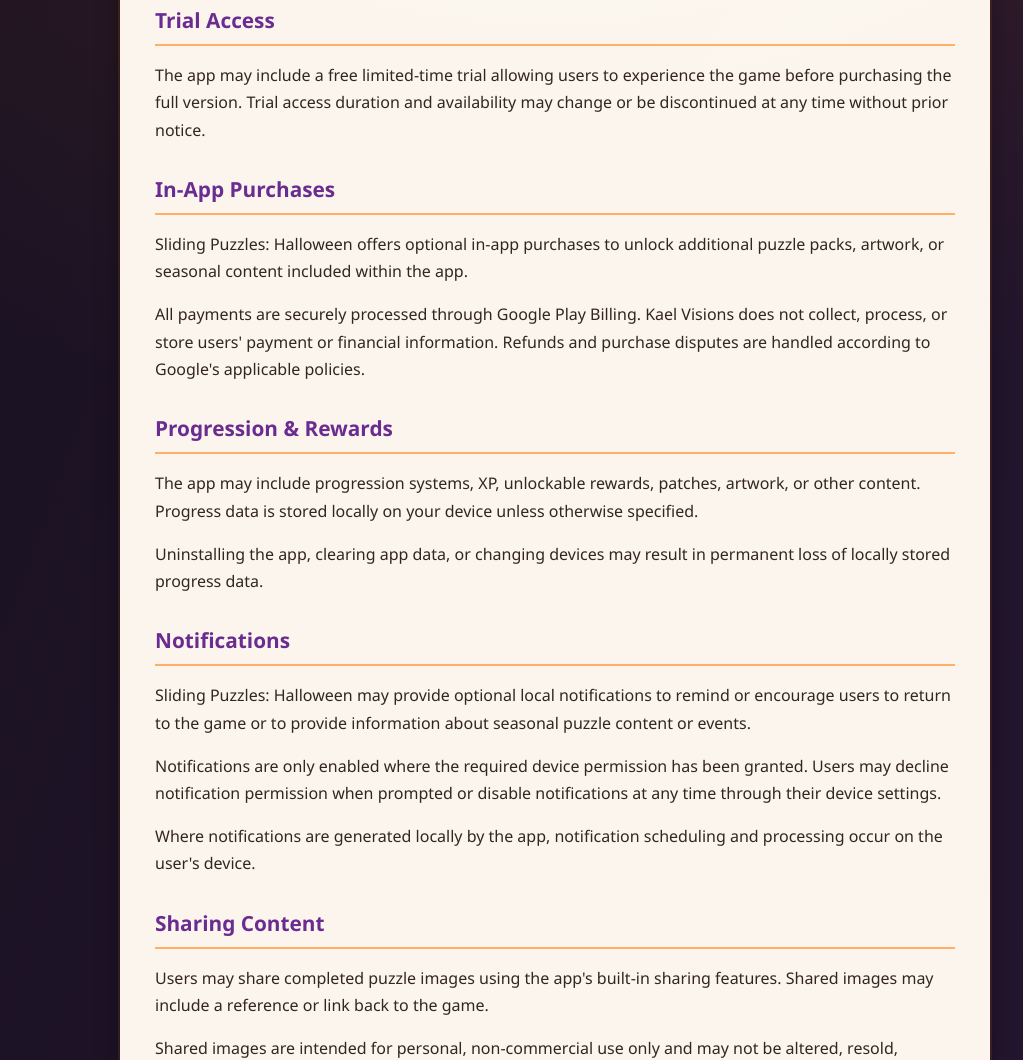
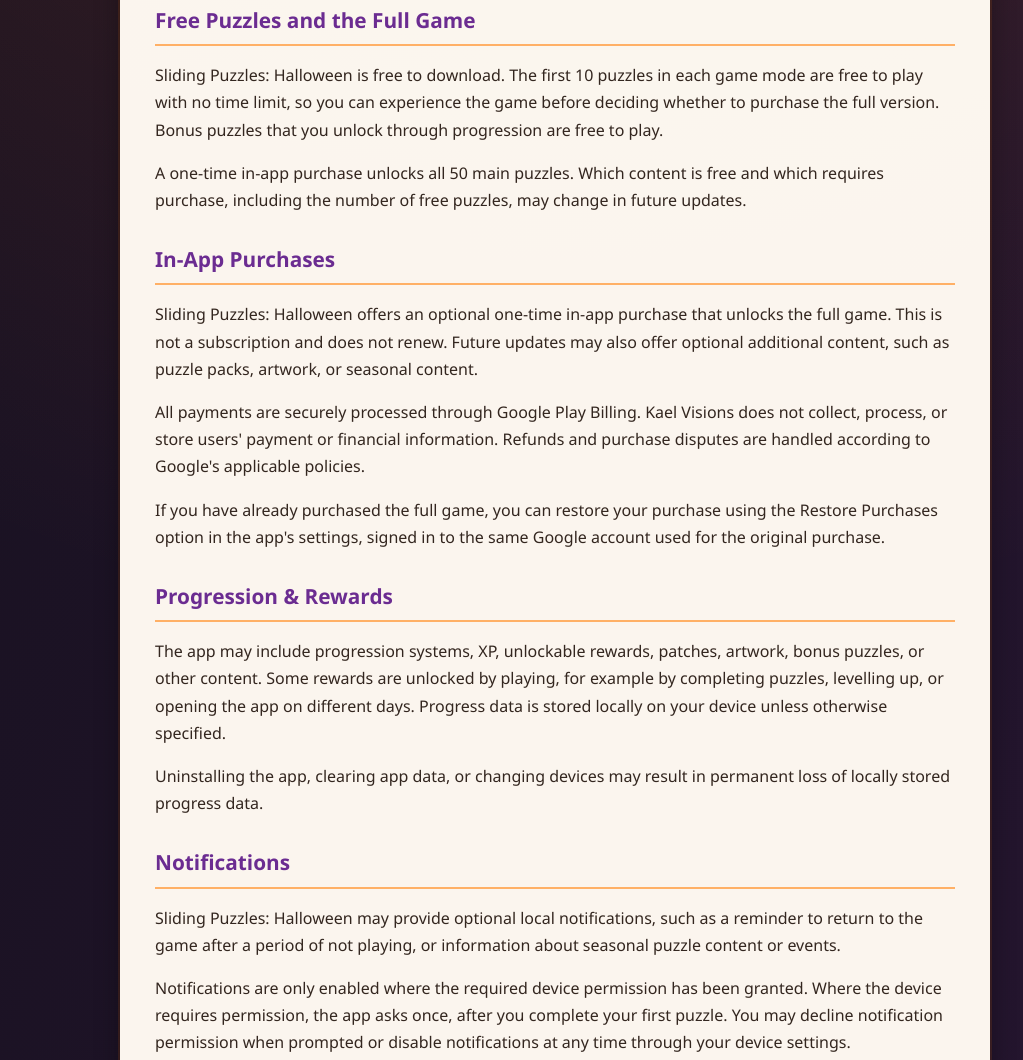
Before and after one commit to kael-visions/sliding-puzzles-halloween-terms, a plain HTML site: page index.html in a window 1280 px wide. Shown: the part 772-1832 px from the top of the page, without its empty margins (85-1108 px from the left). Drawn offline with Linux system fonts and the light colour scheme.

Commit message:
index.html

```diff
--- a/index.html
+++ b/index.html
@@ -111,7 +111,7 @@ content="Terms and Conditions for Sliding Puzzles: Halloween by Kael Visions."
 <h1>Terms &amp; Conditions for Sliding Puzzles: Halloween</h1>
 
 <div class="effective-date">
-  Effective Date: September 2026
+  Effective Date: October 2026
 </div>
 
 <p>
@@ -152,21 +152,28 @@ content="Terms and Conditions for Sliding Puzzles: Halloween by Kael Visions."
   owners' licences and terms.
 </p>
 
-<h2>Trial Access</h2>
+<h2>Free Puzzles and the Full Game</h2>
 
 <p>
-  The app may include a free limited-time trial allowing users to
-  experience the game before purchasing the full version.
-  Trial access duration and availability may change or be discontinued
-  at any time without prior notice.
+  Sliding Puzzles: Halloween is free to download. The first 10 puzzles
+  in each game mode are free to play with no time limit, so you can
+  experience the game before deciding whether to purchase the full version.
+  Bonus puzzles that you unlock through progression are free to play.
+</p>
+
+<p>
+  A one-time in-app purchase unlocks all 50 main puzzles. Which content
+  is free and which requires purchase, including the number of free
+  puzzles, may change in future updates.
 </p>
 
 <h2>In-App Purchases</h2>
 
 <p>
-  Sliding Puzzles: Halloween offers optional in-app purchases to unlock
-  additional puzzle packs, artwork, or seasonal content included
-  within the app.
+  Sliding Puzzles: Halloween offers an optional one-time in-app purchase
+  that unlocks the full game. This is not a subscription and does not
+  renew. Future updates may also offer optional additional content,
+  such as puzzle packs, artwork, or seasonal content.
 </p>
 
 <p>
@@ -177,11 +184,19 @@ content="Terms and Conditions for Sliding Puzzles: Halloween by Kael Visions."
   applicable policies.
 </p>
 
+<p>
+  If you have already purchased the full game, you can restore your
+  purchase using the Restore Purchases option in the app's settings,
+  signed in to the same Google account used for the original purchase.
+</p>
+
 <h2>Progression &amp; Rewards</h2>
 
 <p>
   The app may include progression systems, XP, unlockable rewards,
-  patches, artwork, or other content.
+  patches, artwork, bonus puzzles, or other content.
+  Some rewards are unlocked by playing, for example by completing
+  puzzles, levelling up, or opening the app on different days.
   Progress data is stored locally on your device unless otherwise
   specified.
 </p>
@@ -194,16 +209,17 @@ content="Terms and Conditions for Sliding Puzzles: Halloween by Kael Visions."
 <h2>Notifications</h2>
 
 <p>
-  Sliding Puzzles: Halloween may provide optional local notifications
-  to remind or encourage users to return to the game or to provide
-  information about seasonal puzzle content or events.
+  Sliding Puzzles: Halloween may provide optional local notifications,
+  such as a reminder to return to the game after a period of not playing,
+  or information about seasonal puzzle content or events.
 </p>
 
 <p>
   Notifications are only enabled where the required device permission
-  has been granted.
-  Users may decline notification permission when prompted or disable
-  notifications at any time through their device settings.
+  has been granted. Where the device requires permission, the app asks
+  once, after you complete your first puzzle.
+  You may decline notification permission when prompted or disable
+  notifications at any time through your device settings.
 </p>
 
 <p>
@@ -226,12 +242,31 @@ content="Terms and Conditions for Sliding Puzzles: Halloween by Kael Visions."
   Kael Visions.
 </p>
 
+<h2>Contacting Support</h2>
+
+<p>
+  If you use the Contact Us feature in the app, the app prepares an
+  email in your device's email app. The email may include the details you
+  enter (such as your name, email address, and message) together with
+  technical information that helps diagnose problems, such as the app
+  name and version and your device's manufacturer, model, and operating
+  system version.
+</p>
+
+<p>
+  Nothing is sent until you choose to send the email, and you can edit
+  or remove any of the details before doing so. Kael Visions uses this
+  information only to respond to your message and to help resolve issues.
+</p>
+
 <h2>Updates and Changes</h2>
 
 <p>
   The app may be updated periodically to improve functionality,
   adjust gameplay balance, add new content, introduce new features,
   or resolve technical issues.
+  Where an update is available, the app may offer to download and
+  install it using Google Play's in-app update feature.
 </p>
 
 <p>
@@ -243,7 +278,7 @@ content="Terms and Conditions for Sliding Puzzles: Halloween by Kael Visions."
 
 <p>
   The app is distributed through Google Play and may use Google Play
-  services for distribution and in-app purchase processing.
+  services for distribution, in-app purchase processing, and app updates.
   These services operate under their own terms and privacy policies.
 </p>
 
```
